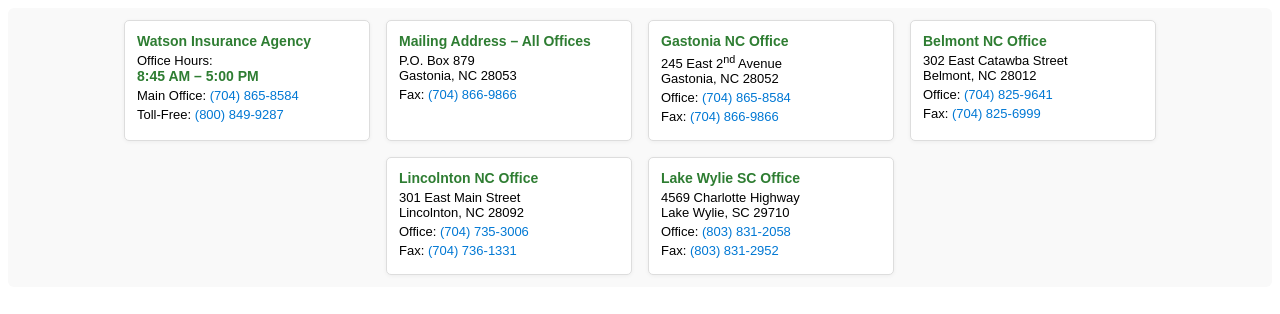
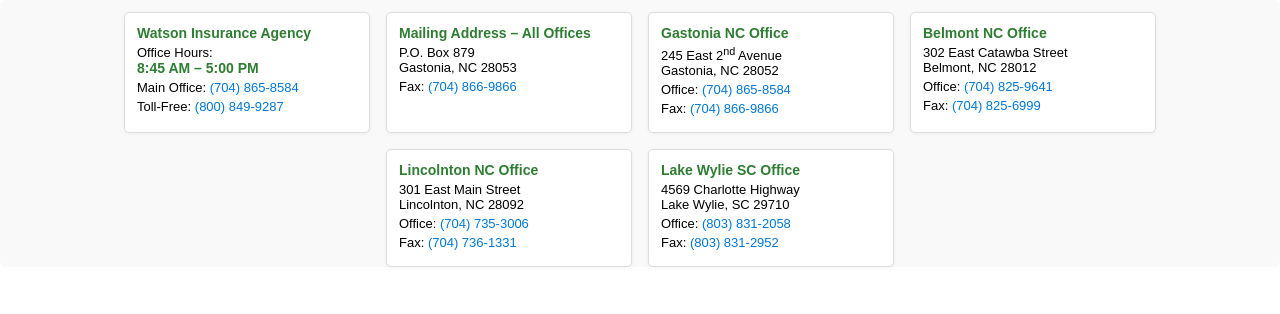
Before and after one commit to AzureChimes/my-html-embed, a plain HTML site: page index.html in a window 1280 px wide. Drawn offline with Linux system fonts and the light colour scheme.

Commit message:
Update index.html

```diff
--- a/index.html
+++ b/index.html
@@ -1,25 +1,34 @@
 <asp:Content ID="Main" ContentPlaceHolderID="PlaceHolderMain" runat="server">
   <style>
+    html, body {
+      margin: 0;
+      padding: 0;
+      height: auto;
+      overflow: hidden;
+    }
+
     .container {
       display: flex;
       flex-wrap: wrap;
-      gap: 16px; /* Reduced gap */
+      gap: 16px;
       font-family: Arial, sans-serif;
       background-color: #f9f9f9;
-      padding: 12px; /* Reduced padding */
+      padding: 12px;
       border-radius: 6px;
-      max-width: 100%; /* Let it adapt to web part */
+      max-width: 100%;
       justify-content: center;
+      margin-bottom: 0 !important;
+      padding-bottom: 0 !important;
     }
 
     .office-card {
       background-color: #ffffff;
       border: 1px solid #ddd;
       border-radius: 5px;
-      padding: 12px; /* Slightly smaller padding */
-      width: 220px; /* Reduced width from 300px */
+      padding: 12px;
+      width: 220px;
       box-shadow: 0 1px 4px rgba(0, 0, 0, 0.05);
-      font-size: 13px; /* Slightly smaller text */
+      font-size: 13px;
     }
 
     .office-card strong {
@@ -42,10 +51,13 @@
       margin: 4px 0;
       font-size: 13px;
     }
+
+    .office-card:last-child {
+      margin-bottom: 0 !important;
+    }
   </style>
 
   <div class="container">
-
     <!-- Watson Insurance Agency -->
     <div class="office-card">
       <strong>Watson Insurance Agency</strong>
@@ -92,6 +104,5 @@
       <p>Office: <a href="tel:+18038312058">(803) 831-2058</a></p>
       <p>Fax: <a href="tel:+18038312952">(803) 831-2952</a></p>
     </div>
-
   </div>
 </asp:Content>
```
